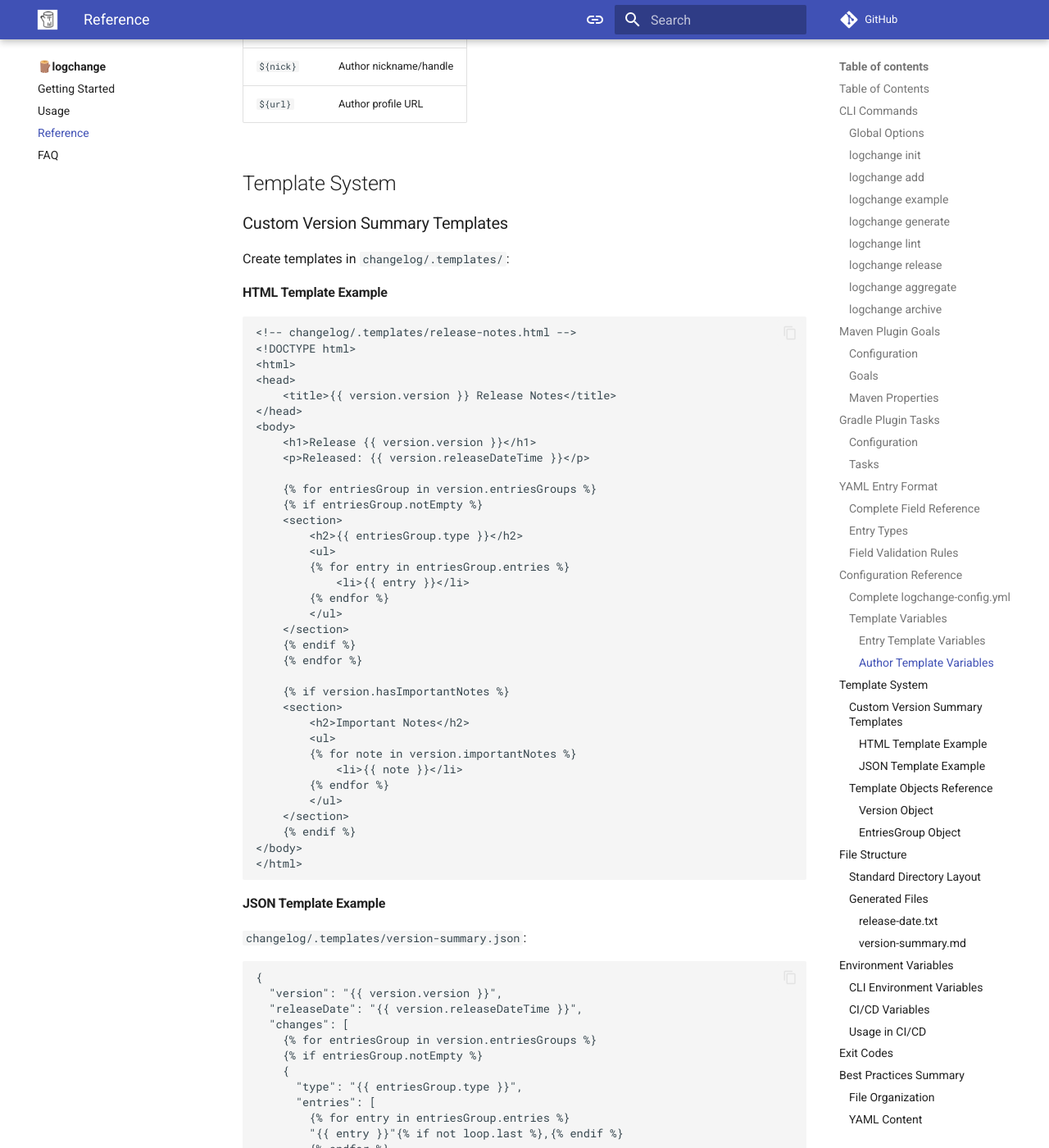
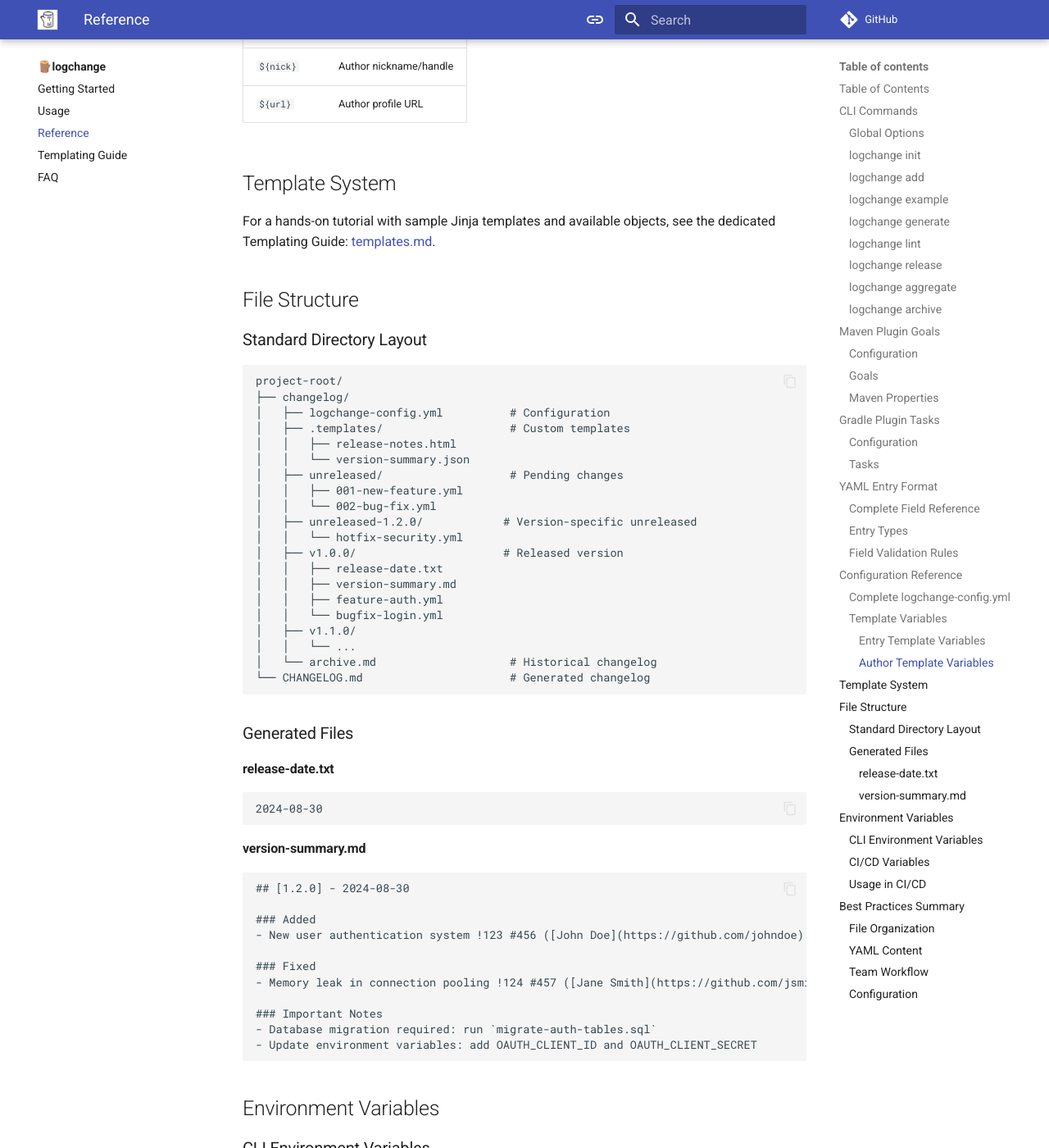
Before and after one commit to logchange/logchange.github.io, an MkDocs documentation site: the page built from docs/tools/logchange/reference.md, in a window 1280 px wide and 1400 px high, scrolled down 12914 px. Shown: the whole window at 82% size. Built offline with MkDocs 1.6.1 and Material for MkDocs 9.7.7, drawn with Linux system fonts in a browser that asks for light colours; comment, search, counter and statistics services are not loaded; some of the changed text lies outside the part shown.

Commit message:
Introduce comprehensive Templating Guide for Logchange
Added a detailed Templating Guide explaining Jinja template usage for changelog customization. Updated references, navigation links, and documentation files to improve discoverability and consistency. Consolidated examples and best practices into a standalone guide for better user accessibility. Removed redundant examples and moved relevant content to the new guide.

````diff
--- a/docs/tools/logchange/faq.md
+++ b/docs/tools/logchange/faq.md
@@ -349,6 +349,8 @@ Then run: `mvn logchange:aggregate -DaggregateVersion=2.1.0`
 - **Full changelog**: Custom markdown templates
 - **Integration**: Generate data for other tools
 
+See the [Templating Guide](templates.md) for examples, available objects, and best practices.
+
 ### Q: How do I handle configuration changes that need documentation?
 
 **A:** Use the `configurations` field:
--- a/docs/tools/logchange/getting-started.md
+++ b/docs/tools/logchange/getting-started.md
@@ -189,6 +189,7 @@ logchange supports these entry types by default:
 - Read the [Usage Guide](usage.md) for detailed instructions
 - Check the [FAQ](faq.md) for common questions
 - Explore the [Reference](reference.md) for complete configuration options
+- Customize outputs with templates: see the [Templating Guide](templates.md)
 
 ## Example Projects
 
--- a/docs/tools/logchange/reference.md
+++ b/docs/tools/logchange/reference.md
@@ -500,93 +500,7 @@ aggregates:
 
 ## Template System
 
-### Custom Version Summary Templates
-
-Create templates in `changelog/.templates/`:
-
-#### HTML Template Example
-
-```html
-<!-- changelog/.templates/release-notes.html -->
-<!DOCTYPE html>
-<html>
-<head>
-    <title>{{ version.version }} Release Notes</title>
-</head>
-<body>
-    <h1>Release {{ version.version }}</h1>
-    <p>Released: {{ version.releaseDateTime }}</p>
-
-    {% for entriesGroup in version.entriesGroups %}
-    {% if entriesGroup.notEmpty %}
-    <section>
-        <h2>{{ entriesGroup.type }}</h2>
-        <ul>
-        {% for entry in entriesGroup.entries %}
-            <li>{{ entry }}</li>
-        {% endfor %}
-        </ul>
-    </section>
-    {% endif %}
-    {% endfor %}
-
-    {% if version.hasImportantNotes %}
-    <section>
-        <h2>Important Notes</h2>
-        <ul>
-        {% for note in version.importantNotes %}
-            <li>{{ note }}</li>
-        {% endfor %}
-        </ul>
-    </section>
-    {% endif %}
-</body>
-</html>
-```
-
-#### JSON Template Example
-
-`changelog/.templates/version-summary.json`:
-```text
-{
-  "version": "{{ version.version }}",
-  "releaseDate": "{{ version.releaseDateTime }}",
-  "changes": [
-    {% for entriesGroup in version.entriesGroups %}
-    {% if entriesGroup.notEmpty %}
-    {
-      "type": "{{ entriesGroup.type }}",
-      "entries": [
-        {% for entry in entriesGroup.entries %}
-        "{{ entry }}"{% if not loop.last %},{% endif %}
-        {% endfor %}
-      ]
-    }{% if not loop.last %},{% endif %}
-    {% endif %}
-    {% endfor %}
-  ]
-}
-```
-
-### Template Objects Reference
-
-#### Version Object
-
-| Property | Type | Description |
-|----------|------|-------------|
-| `version.version` | String | Version number |
-| `version.releaseDateTime` | String | Release date/time |
-| `version.entriesGroups` | Array | Grouped entries by type |
-| `version.importantNotes` | Array | Important notes |
-| `version.hasImportantNotes` | Boolean | Whether important notes exist |
-
-#### EntriesGroup Object
-
-| Property | Type | Description |
-|----------|------|-------------|
-| `entriesGroup.type` | String | Entry type label |
-| `entriesGroup.entries` | Array | Formatted entries |
-| `entriesGroup.notEmpty` | Boolean | Whether group has entries |
+For a hands-on tutorial with sample Jinja templates and available objects, see the dedicated Templating Guide: [templates.md](templates.md).
 
 ## File Structure
 
@@ -671,17 +585,6 @@ export LOGCHANGE_OUTPUT_FILE="CHANGES.md"
 logchange generate
 ```
 
-## Exit Codes
-
-| Code | Description |
-|------|-------------|
-| `0` | Success |
-| `1` | General error |
-| `2` | Invalid arguments |
-| `3` | File not found |
-| `4` | YAML syntax error |
-| `5` | Configuration error |
-| `6` | Network error (aggregation) |
 
 ## Best Practices Summary
 
--- a/docs/tools/logchange/usage.md
+++ b/docs/tools/logchange/usage.md
@@ -391,6 +391,8 @@ release:
 
 ## Templates and Customization
 
+For a step-by-step guide and sample Jinja templates, see the dedicated [Templating Guide](templates.md).
+
 ### Entry Templates
 
 Customize how entries appear in your changelog:
--- a/mkdocs.yml
+++ b/mkdocs.yml
@@ -92,6 +92,7 @@ nav:
       - Getting Started: tools/logchange/getting-started.md
       - Usage: tools/logchange/usage.md
       - Reference: tools/logchange/reference.md
+      - Templating Guide: tools/logchange/templates.md
       - FAQ: tools/logchange/faq.md
   - 🗡hofund:
       - index: tools/hofund/index.md
````
Also changed, not shown: docs/tools/logchange/index.md (+2 -1 lines), docs/tools/logchange/templates.md (added, +192 -0 lines).
